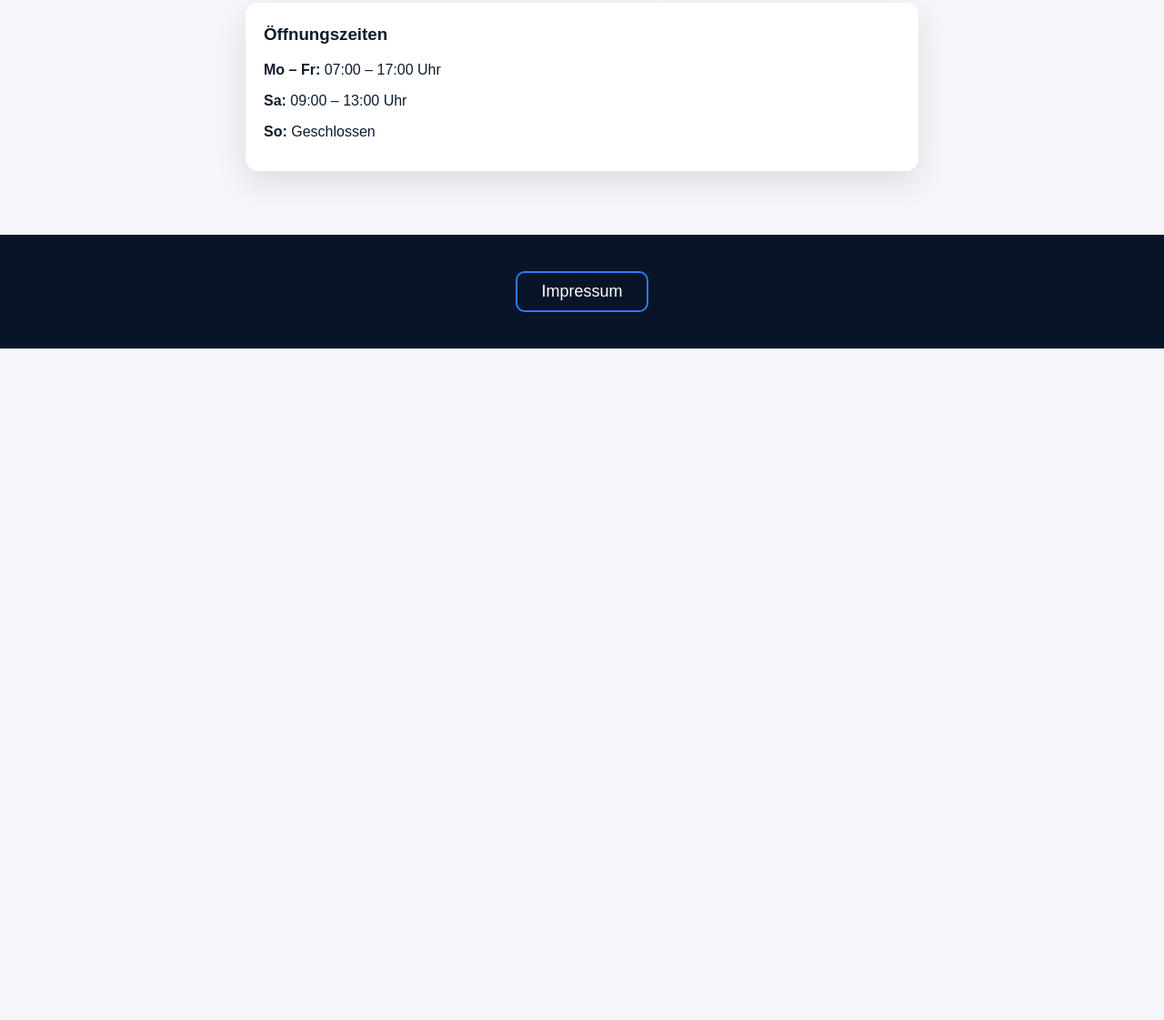
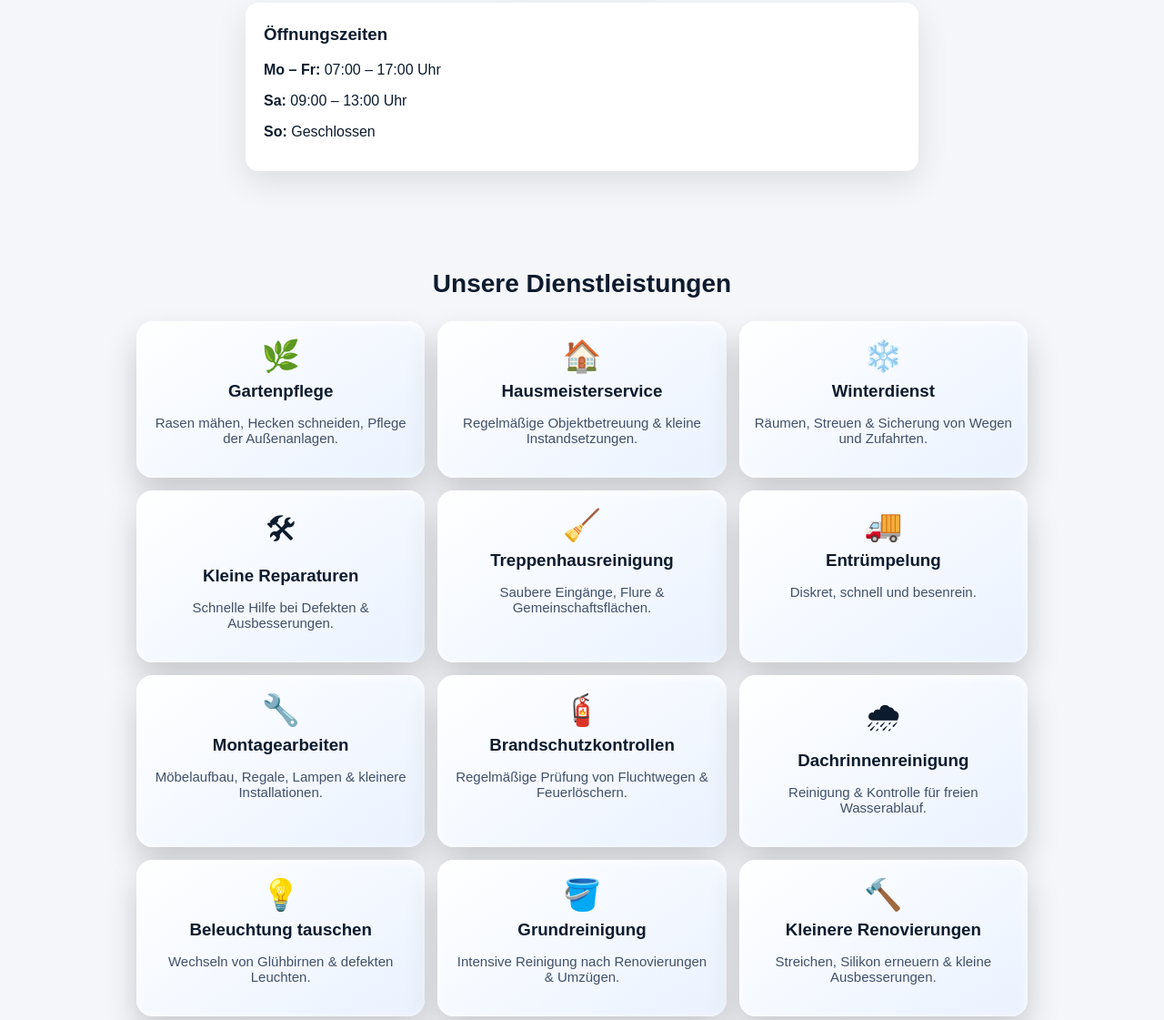
Before and after one commit to BloodyBitcoin/Hausmeisterservice-Mathias-Hornbruch, a plain HTML site: page index.html in a window 1280 px wide. Shown: the part 793-1914 px from the top of the page at 91% size. Before the commit the page ends 1176 px from the top, so only its background shows below. Drawn offline with Linux system fonts and the light colour scheme.

Commit message:
Update layout and add services section
Refactor CSS styles and add services section with cards.

```diff
--- a/index.html
+++ b/index.html
@@ -7,7 +7,7 @@
 
 <style>
 
-/* ======= Grundlayout ======= */
+/* ===== Grundlayout ===== */
 
 body{
   margin:0;
@@ -32,8 +32,6 @@ body{
   position:relative;
 }
 
-/* animierte glühende Linie */
-
 .hm-shine-line{
   position:absolute;
   bottom:8px;
@@ -52,12 +50,6 @@ body{
   0%{opacity:.15; transform:scaleX(.4);}
   50%{opacity:1; transform:scaleX(1);}
   100%{opacity:.15; transform:scaleX(.4);}
-}
-
-/* ===== Abschnitt Titel ===== */
-
-h1{
-  margin-top:20px;
 }
 
 /* ===== Bewertungen ===== */
@@ -114,7 +106,7 @@ h1{
 /* ===== Öffnungszeiten ===== */
 
 .hours-box{
-  margin:30px auto 70px;
+  margin:30px auto 40px;
   background:white;
   width:90%;
   max-width:700px;
@@ -126,6 +118,53 @@ h1{
 
 .hours-box h3{
   margin-top:6px;
+}
+
+/* ===== Dienstleistungen ===== */
+
+.services{
+  padding:45px 16px 60px;
+}
+
+.services h2{
+  margin-bottom:25px;
+  font-size:28px;
+}
+
+.service-grid{
+  max-width:980px;
+  margin:0 auto;
+  display:grid;
+  gap:14px;
+  grid-template-columns: repeat(auto-fit, minmax(250px, 1fr));
+}
+
+.service-card{
+  background:linear-gradient(145deg,#ffffff,#eaf2ff);
+  border-radius:18px;
+  padding:18px 16px 20px;
+  box-shadow:
+    0 18px 35px rgba(0,0,0,.18),
+    inset 0 2px 10px rgba(255,255,255,.9);
+  transition:.25s;
+}
+
+.service-card:hover{
+  transform:translateY(-6px);
+}
+
+.icon{
+  font-size:34px;
+  margin-bottom:8px;
+}
+
+.service-card h3{
+  margin:5px 0 6px;
+}
+
+.service-card p{
+  color:#405068;
+  font-size:15px;
 }
 
 /* ===== Footer ===== */
@@ -160,13 +199,10 @@ footer button:hover{
 
 <section class="logo-hero">
   <div class="hm-logo-box">
-
     <img
       src="https://raw.githubusercontent.com/BloodyBitcoin/Hausmeisterservice-Mathias-Hornbruch/main/78ABD3F8-E475-41CD-B1B2-E49196B8C291.png?raw=1"
       alt="Hausmeisterservice Mathias Hornbruch Logo"
-      style="max-width:420px; width:100%; height:auto;"
-    >
-
+      style="max-width:420px; width:100%; height:auto;">
     <div class="hm-shine-line"></div>
   </div>
 </section>
@@ -179,41 +215,118 @@ footer button:hover{
   <div id="review-name" class="review-name">– Kunde</div>
 </div>
 
-
 <!-- ===== Kontakt ===== -->
 
 <h2 class="section-title">Kontakt</h2>
-
 <p>Bei Fragen oder Interesse – wir freuen uns auf Ihren Anruf.</p>
 
 <a class="call-btn" href="tel:01602556936">📞 Jetzt anrufen</a>
-
 
 <!-- ===== Öffnungszeiten ===== -->
 
 <div class="hours-box">
   <h3>Öffnungszeiten</h3>
-
   <p><b>Mo – Fr:</b> 07:00 – 17:00 Uhr</p>
   <p><b>Sa:</b> 09:00 – 13:00 Uhr</p>
   <p><b>So:</b> Geschlossen</p>
 </div>
 
+<!-- ===== Dienstleistungen ===== -->
 
-<!-- ===== FOOTER ===== -->
+<section class="services">
+
+  <h2>Unsere Dienstleistungen</h2>
+
+  <div class="service-grid">
+
+    <div class="service-card">
+      <div class="icon">🌿</div>
+      <h3>Gartenpflege</h3>
+      <p>Rasen mähen, Hecken schneiden, Pflege der Außenanlagen.</p>
+    </div>
+
+    <div class="service-card">
+      <div class="icon">🏠</div>
+      <h3>Hausmeisterservice</h3>
+      <p>Regelmäßige Objektbetreuung & kleine Instandsetzungen.</p>
+    </div>
+
+    <div class="service-card">
+      <div class="icon">❄️</div>
+      <h3>Winterdienst</h3>
+      <p>Räumen, Streuen & Sicherung von Wegen und Zufahrten.</p>
+    </div>
+
+    <div class="service-card">
+      <div class="icon">🛠</div>
+      <h3>Kleine Reparaturen</h3>
+      <p>Schnelle Hilfe bei Defekten & Ausbesserungen.</p>
+    </div>
+
+    <div class="service-card">
+      <div class="icon">🧹</div>
+      <h3>Treppenhausreinigung</h3>
+      <p>Saubere Eingänge, Flure & Gemeinschaftsflächen.</p>
+    </div>
+
+    <div class="service-card">
+      <div class="icon">🚚</div>
+      <h3>Entrümpelung</h3>
+      <p>Diskret, schnell und besenrein.</p>
+    </div>
+
+    <div class="service-card">
+      <div class="icon">🔧</div>
+      <h3>Montagearbeiten</h3>
+      <p>Möbelaufbau, Regale, Lampen & kleinere Installationen.</p>
+    </div>
+
+    <div class="service-card">
+      <div class="icon">🧯</div>
+      <h3>Brandschutzkontrollen</h3>
+      <p>Regelmäßige Prüfung von Fluchtwegen & Feuerlöschern.</p>
+    </div>
+
+    <div class="service-card">
+      <div class="icon">🌧</div>
+      <h3>Dachrinnenreinigung</h3>
+      <p>Reinigung & Kontrolle für freien Wasserablauf.</p>
+    </div>
+
+    <div class="service-card">
+      <div class="icon">💡</div>
+      <h3>Beleuchtung tauschen</h3>
+      <p>Wechseln von Glühbirnen & defekten Leuchten.</p>
+    </div>
+
+    <div class="service-card">
+      <div class="icon">🪣</div>
+      <h3>Grundreinigung</h3>
+      <p>Intensive Reinigung nach Renovierungen & Umzügen.</p>
+    </div>
+
+    <div class="service-card">
+      <div class="icon">🔨</div>
+      <h3>Kleinere Renovierungen</h3>
+      <p>Streichen, Silikon erneuern & kleine Ausbesserungen.</p>
+    </div>
+
+  </div>
+</section>
+
+<!-- ===== Footer ===== -->
 
 <footer>
   <button>Impressum</button>
 </footer>
 
-
-<!-- ===== SCRIPT: Bewertungen rotieren ===== -->
+<!-- ===== Bewertungen Script ===== -->
 
 <script>
 
 const reviews = [
   {stars:"⭐⭐⭐⭐⭐", text:"„Sehr zuverlässig und immer pünktlich!“", name:"– Lars M."},
-  {stars:"⭐⭐⭐⭐⭐", text:"„Hat uns super kurzfristig geholfen und alles ordentlich erledigt. Wirklich top!“", name:"– Familie Krüger"},
+  {stars:"⭐⭐⭐⭐⭐", text:"„Hat uns super kurzfristig geholfen und alles ordentlich erledigt.“", name:"– Familie Krüger"},
   {stars:"⭐⭐⭐⭐", text:"„Saubere Arbeit, fairer Preis.“", name:"– Michaela M."},
   {stars:"⭐⭐⭐⭐⭐", text:"„Top Hausmeisterservice – wir fühlen uns super betreut.“", name:"– Herr Schulz"},
   {stars:"⭐⭐⭐⭐☆", text:"„Freundlich und zuverlässig. Kleine Wartezeit, sonst alles gut.“", name:"– Familie Becker"},
@@ -222,7 +335,7 @@ const reviews = [
   {stars:"⭐⭐⭐⭐⭐", text:"„Sehr angenehmer Kontakt und professionell.“", name:"– Frau Petersen"},
   {stars:"⭐⭐⭐⭐⭐", text:"„Endlich jemand, der hält was er verspricht.“", name:"– Marco M."},
   {stars:"⭐⭐⭐⭐", text:"„Alles ordentlich erledigt.“", name:"– Familie Wagner"},
-  {stars:"⭐⭐⭐⭐⭐", text:"„Wir lassen alles rund ums Haus machen – super Service.“", name:"– Eheleute Hoffmann"},
+  {stars:"⭐⭐⭐⭐⭐", text:"„Wir lassen alles rund ums Haus machen – super Service.“", name:"– Ehepaar Hoffmann"},
   {stars:"⭐⭐⭐☆☆", text:"„Termin musste einmal verschoben werden.“", name:"– Patrick F."},
   {stars:"⭐⭐⭐⭐⭐", text:"„Schnell, freundlich, perfekt erledigt.“", name:"– Susanne B."},
   {stars:"⭐⭐⭐⭐⭐", text:"„Faire Preise und sehr zuverlässig.“", name:"– Timo L."},
```
